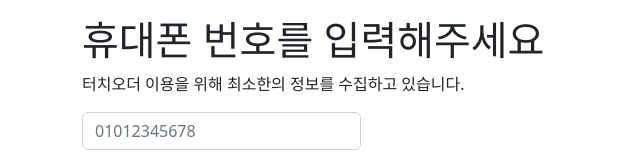
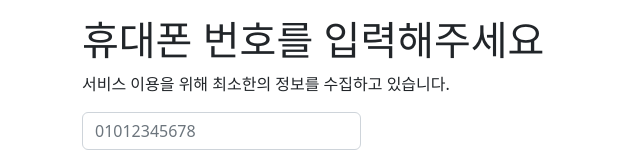
Before and after one commit to wincomi/touchorder, a Next.js app: page / in a window 1280 px wide. Shown: the top 154 px of the page, without its empty margins (0-640 px from the left). Built offline with nearby package versions, Linux system fonts and the light colour scheme; no server answers.

Commit message:
cicd test

```diff
--- a/pages/index.tsx
+++ b/pages/index.tsx
@@ -99,7 +99,7 @@ export default () => {
     return (
         <Container className="mt-3">
             <h1>휴대폰 번호를 입력해주세요</h1>
-            <p>터치오더 이용을 위해 최소한의 정보를 수집하고 있습니다.</p>
+            <p>서비스 이용을 위해 최소한의 정보를 수집하고 있습니다.</p>
             <div className="d-grid">
             <Form>
                 <Form.Group className="mb-3 w-50" controlId="formBasicEmail">
```
Also changed, not shown: 1 other file (tests, documents, lock files or other folders).
